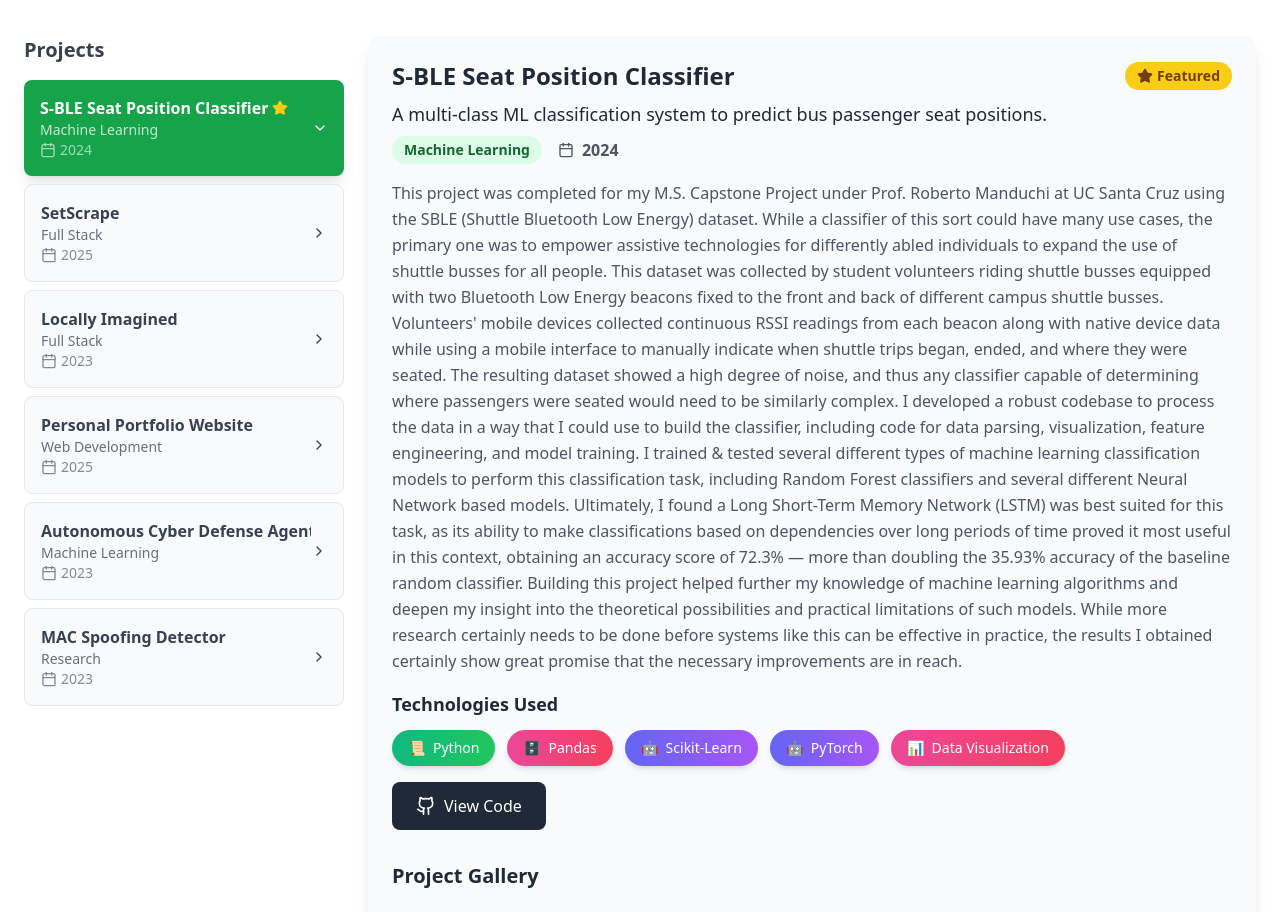
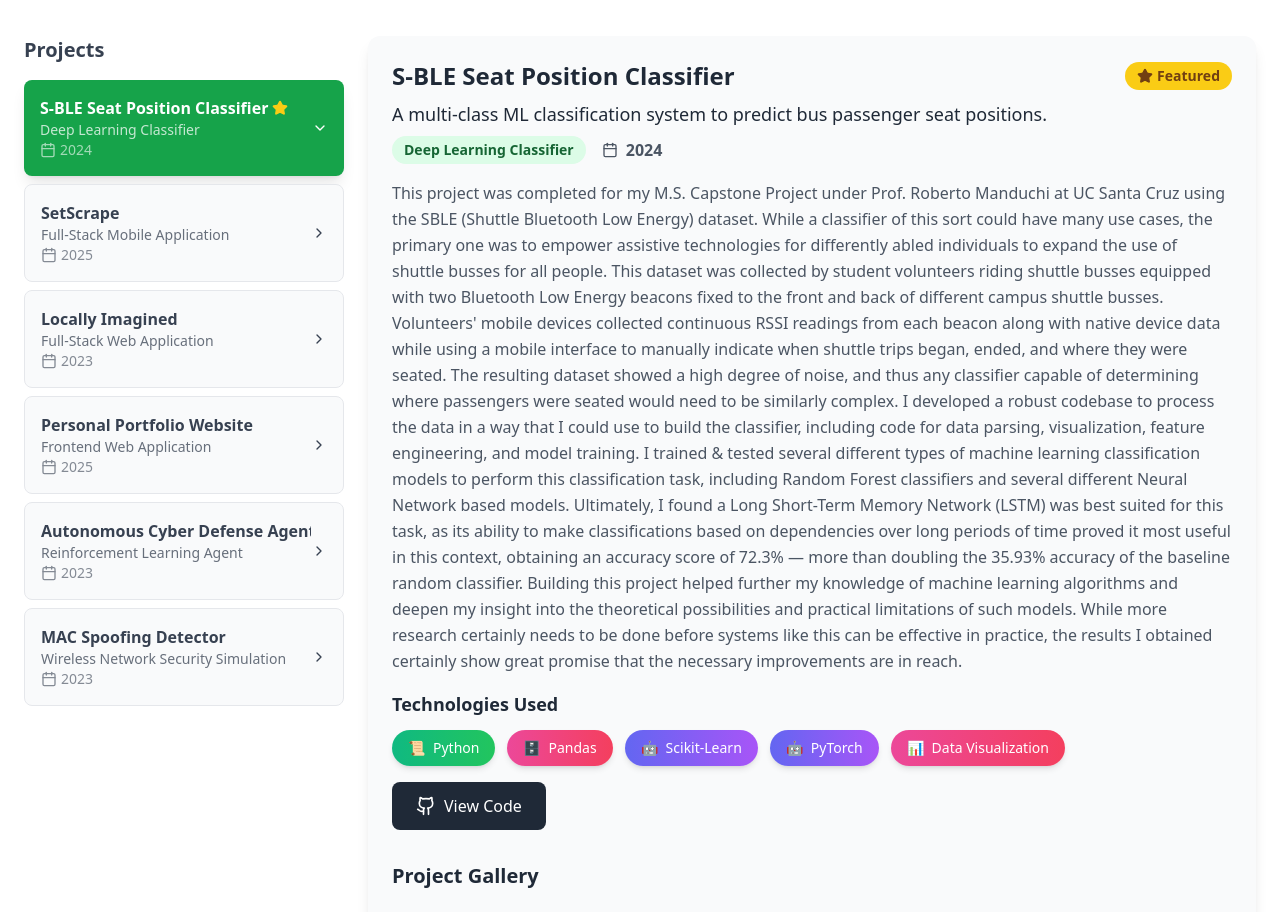
Before and after one commit to jp0utside/jw-portfolio, a React (Vite) app: page / in a window 1280 px wide. Shown: the part 2292-3204 px from the top of the page. Built offline with nearby package versions, Linux system fonts and the light colour scheme.

Commit message:
Changed project categories

```diff
--- a/src/data/projects.js
+++ b/src/data/projects.js
@@ -22,7 +22,7 @@ export const projects = [
     github: "https://github.com/jp0utside/SBLE_project",
     live: null,
     featured: true,
-    category: "Machine Learning",
+    category: "Deep Learning Classifier",
     year: 2024
   },
   {
@@ -35,7 +35,7 @@ export const projects = [
     github: "https://github.com/jp0utside/SetScrape",
     live: null,
     featured: false,
-    category: "Full Stack",
+    category: "Full-Stack Mobile Application",
     year: 2025
   },
   {
@@ -48,7 +48,7 @@ export const projects = [
     github: "https://github.com/locally-imagined",
     live: null,
     featured: false,
-    category: "Full Stack",
+    category: "Full-Stack Web Application",
     year: 2023
   },
   {
@@ -61,7 +61,7 @@ export const projects = [
     github: "https://github.com/jp0utside/jw-portfolio",
     live: null,
     featured: false,
-    category: "Web Development",
+    category: "Frontend Web Application",
     year: 2025
   },
   {
@@ -74,7 +74,7 @@ export const projects = [
     github: null,
     live: null,
     featured: false,
-    category: "Machine Learning",
+    category: "Reinforcement Learning Agent",
     year: 2023
   },
   {
@@ -87,7 +87,7 @@ export const projects = [
     github: null,
     live: null,
     featured: false,
-    category: "Research",
+    category: "Wireless Network Security Simulation",
     year: 2023
   }
 ];
```
